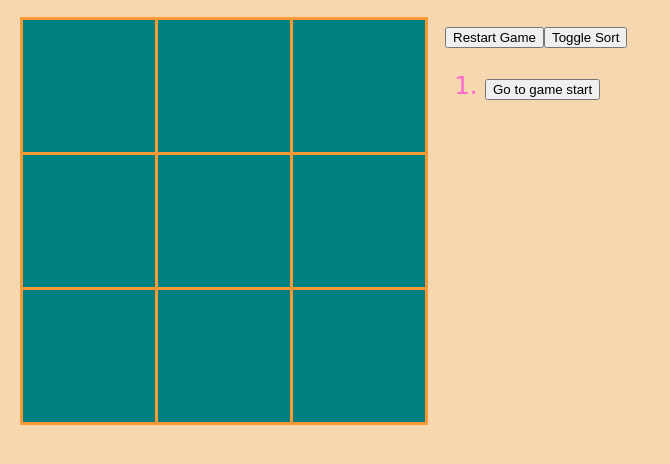
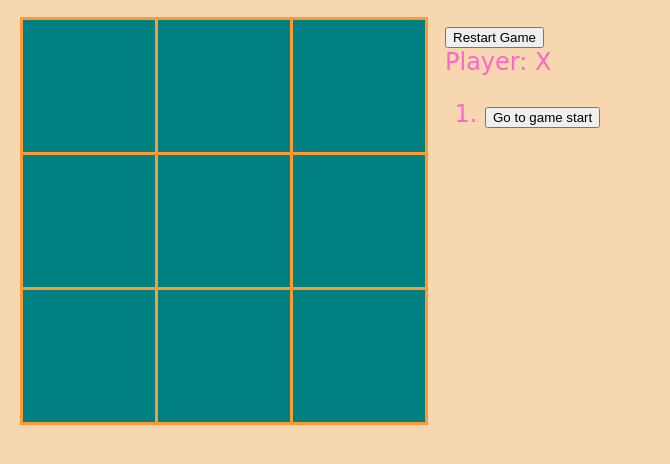
Before and after one commit to JasperJackalope/tic-tac-whoa, a React (Create React App) app in the folder src/: page / in a window 1280 px wide. Shown: the top 464 px of the page, without its empty margins (0-670 px from the left). Built offline with nearby package versions, Linux system fonts and the light colour scheme.

Commit message:
Gameplay Tweaks

```diff
--- a/src/App.js
+++ b/src/App.js
@@ -46,7 +46,6 @@ function Board({ xIsNext, squares, onPlay, winner }) {
 export default function Game() {
   const [history, setHistory] = useState([Array(9).fill(null)]);
   const [currentMove, setCurrentMove] = useState(0);
-  const [isDescending, setIsDescending] = useState(false);
   const xIsNext = currentMove % 2 === 0;
   const currentSquares = history[currentMove];
   const winner = calculateWinner(currentSquares);
@@ -70,10 +69,6 @@ export default function Game() {
   const currentMoveDescription =
     currentMove > 0 ? `You are at move #${currentMove}` : 'Go to game start';
 
-  const toggleSort = () => {
-    setIsDescending(!isDescending);
-  };
-
   const moves = history.map((squares, move) => {
     const description = move === currentMove ? currentMoveDescription : `Go to move #${move}`;
     const location = move === 0 ? '' : `(${calculateRowCol(move)})`;
@@ -86,8 +81,6 @@ export default function Game() {
     );
   });
 
-  const sortedMoves = isDescending ? moves : moves.slice().reverse();
-
   return (
     <div className="game">
       <div className="game-board">
@@ -96,14 +89,14 @@ export default function Game() {
       <div className="game-info">
         <div>
           <button onClick={restartGame}>Restart Game</button>
-          <button onClick={toggleSort}>Toggle Sort</button>
         </div>
+        <div>{xIsNext ? "Player: X" : "Player: O"}</div> {/* Display current player */}
         {winner ? (
           <Modal message={`${winner.winner} Wins!`} onRestart={restartGame} />
         ) : isBoardFull ? (
           <Modal message="The only winning move is not to play." onRestart={restartGame} />
         ) : (
-          <ol>{sortedMoves}</ol>
+          <ol>{moves}</ol>
         )}
       </div>
     </div>
```
